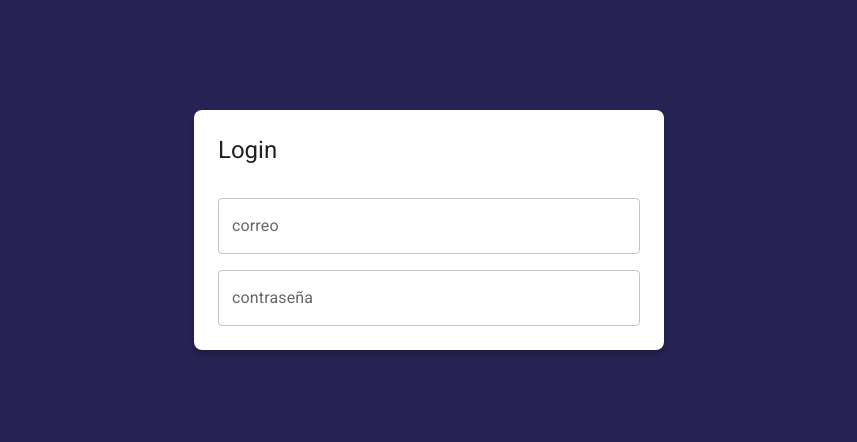
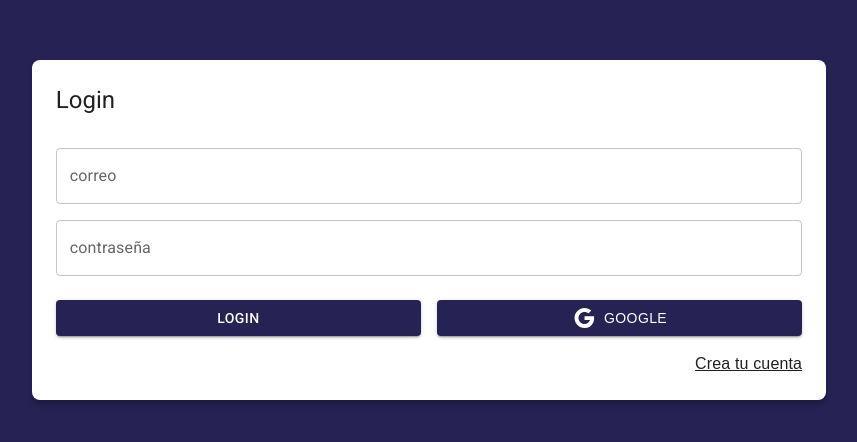
Before and after one commit to Lucasdxvid/S17--JournalApp, a React (Vite) app: page /auth/login in a window 1280 px wide. Shown: the part 170-612 px from the top of the page, without its empty margins (211-1068 px from the left). Built offline with nearby package versions, Linux system fonts and the light colour scheme.

Commit message:
fix link

```diff
--- a/src/auth/pages/LoginPage.jsx
+++ b/src/auth/pages/LoginPage.jsx
@@ -1,4 +1,13 @@
-import { Grid, TextField, Typography, FormControl } from "@mui/material";
+import { Link as RouterLink } from "react-router-dom"; //! Le damos un ALIAS al Link de RouterDom para que no haga conflicto con el de MUI
+import { Google } from "@mui/icons-material";
+import {
+  Grid,
+  TextField,
+  Typography,
+  FormControl,
+  Button,
+  Link,
+} from "@mui/material";
 
 export const LoginPage = () => {
   return (
@@ -38,6 +47,33 @@ export const LoginPage = () => {
                 fullWidth
               />
             </Grid>
+            {/* Spacing es para el espacio de sus hijos, container que tiene hijos dentro - Item que es un hijo del grid */}
+            {/* xs es pequeño sm pantallas pequeña-mediana, md, xl y asi sucesivamente, el number que otorgamos es el numero de columnas que ocupa */}
+            <Grid container spacing={2} sx={{ mb: 2, mt: 1 }}>
+              <Grid item xs={12} sm={6}>
+                <Button variant="contained" fullWidth>
+                  Login
+                </Button>
+              </Grid>
+              <Grid item xs={12} sm={6}>
+                <Button variant="contained" fullWidth>
+                  <Google />
+                  <Typography variant="bold" sx={{ ml: 1 }}>
+                    Google
+                  </Typography>
+                </Button>
+              </Grid>
+            </Grid>
+            {/* El link de MUI es solo estetico pero si ponemos el atributo component podemos designarlo a ReactRouterDom */}
+            <Grid container direction={"row"} justifyContent={"end"}>
+              <Link
+                component={RouterLink}
+                color={"inherit"}
+                to={"/auth/register"}
+              >
+                Crea tu cuenta
+              </Link>
+            </Grid>
           </Grid>
         </FormControl>
       </Grid>
--- a/src/auth/routes/AuthRoutes.jsx
+++ b/src/auth/routes/AuthRoutes.jsx
@@ -6,7 +6,7 @@ export const AuthRoutes = () => {
     <Routes>
       {/* Rutas */}
       <Route path="login" element={<LoginPage />} />
-      <Route path="login" element={<RegisterPage />} />
+      <Route path="register" element={<RegisterPage />} />
 
       {/* Ruta Default (User no Autentificado) */}
       <Route path="/*" element={<Navigate to={"/auth/login"} />} />
```
